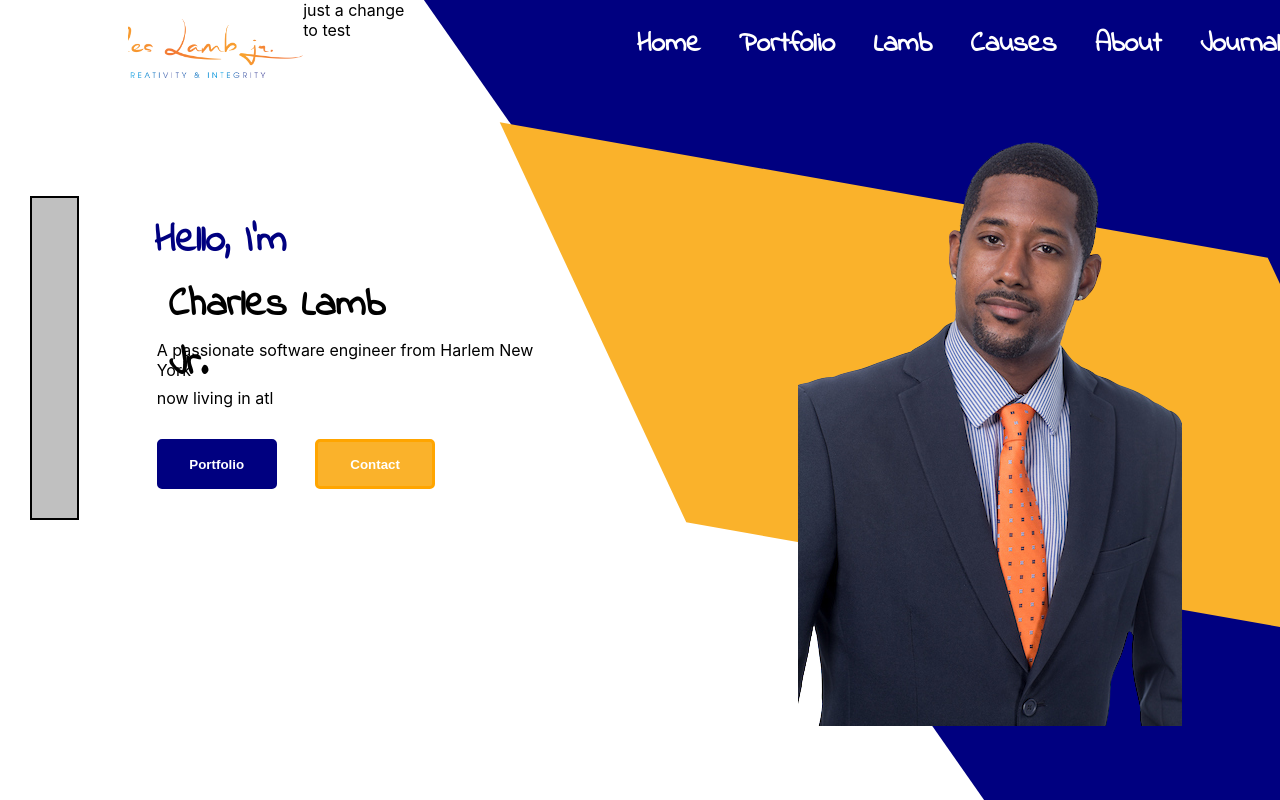
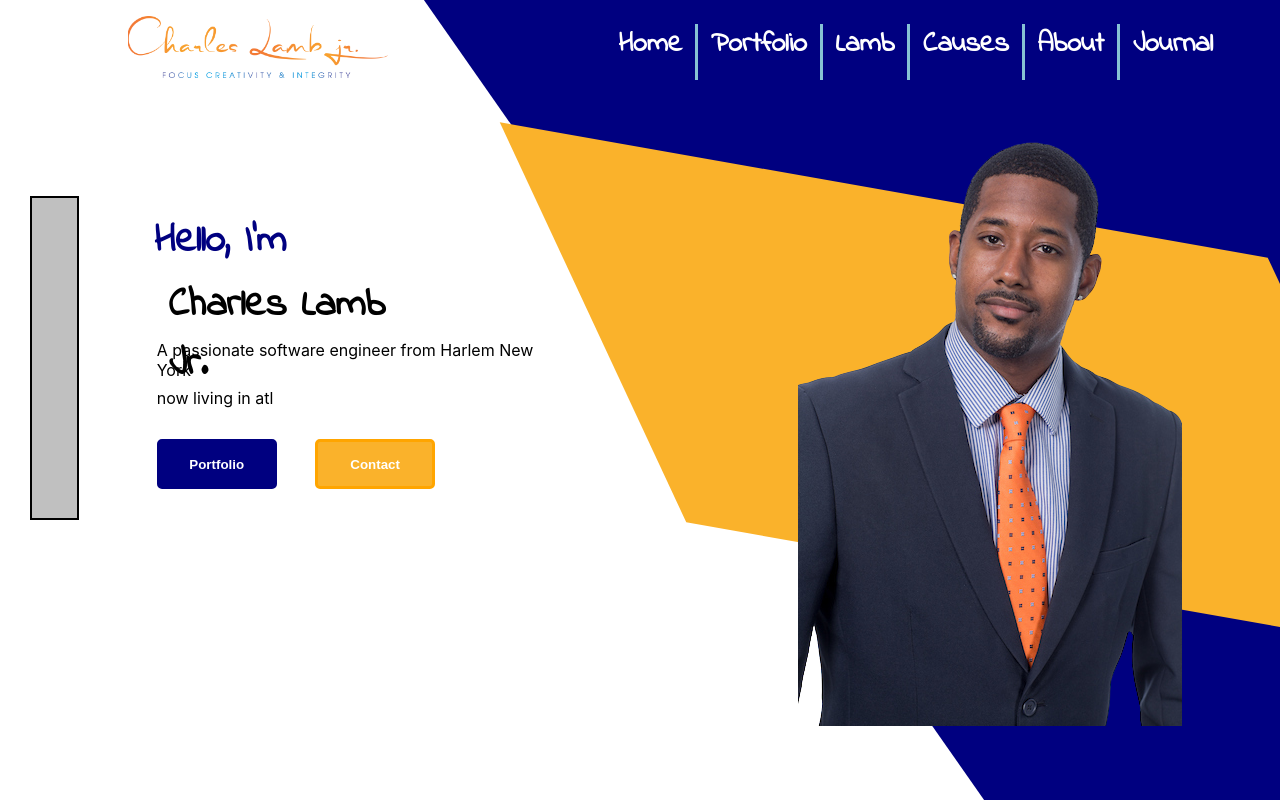
Before and after one commit to cyberstizz/charleslambjr, a React (Create React App) app: page / in a window 1280 px wide. Shown: the top 800 px of the page. Built offline with nearby package versions, Linux system fonts and the light colour scheme.

Commit message:
added border right styling for each nav item, and made it light blue to match my shirt

```diff
--- a/src/App.css
+++ b/src/App.css
@@ -91,51 +91,56 @@
   font-size: 28px;
   font-weight: bolder;
   z-index: 10;
-
+  border-right: solid rgb(134, 193, 212);
+  padding-right: 1vw;
 }
 
 .portfolio{
-  margin-left: 3vw;
+  margin-left: 1vw;
   color: white;
   font-family: 'Indie Flower', cursive;
   font-size: 28px;
   font-weight: bolder;
   z-index: 10;
-
+  border-right: solid rgb(134, 193, 212);
+  padding-right: 1vw;
 }
 
 .lamb{
-  margin-left: 3vw;
+  margin-left: 1vw;
   color: white;
   font-family: 'Indie Flower', cursive;
   font-size: 28px;
   font-weight: bolder;
   z-index: 10;
-
+  border-right: solid rgb(134, 193, 212);
+  padding-right: 1vw;
 }
 
 .causes{
-  margin-left: 3vw;
+  margin-left: 1vw;
   color: white;
   font-family: 'Indie Flower', cursive;
   font-size: 28px;
   font-weight: bolder;
   z-index: 10;
-
+  border-right: solid rgb(134, 193, 212);
+  padding-right: 1vw;
 }
 
 .about{
-  margin-left: 3vw;
+  margin-left: 1vw;
   color: white;
   font-family: 'Indie Flower', cursive;
   font-size: 28px;
   font-weight: bolder;
   z-index: 10;
-
+  border-right: solid rgb(134, 193, 212);
+  padding-right: 1vw;
 }
 
 .journal{
-  margin-left: 3vw;
+  margin-left: 1vw;
   color: white;
   font-family: 'Indie Flower', cursive;
   font-size: 28px;
--- a/src/App.js
+++ b/src/App.js
@@ -7,7 +7,6 @@ function App() {
       <div className="navBar">
 
     <div className="logo"></div>
-    just a change to test
 
     <div className="navOptions">
     <div className="home">Home</div>
```
